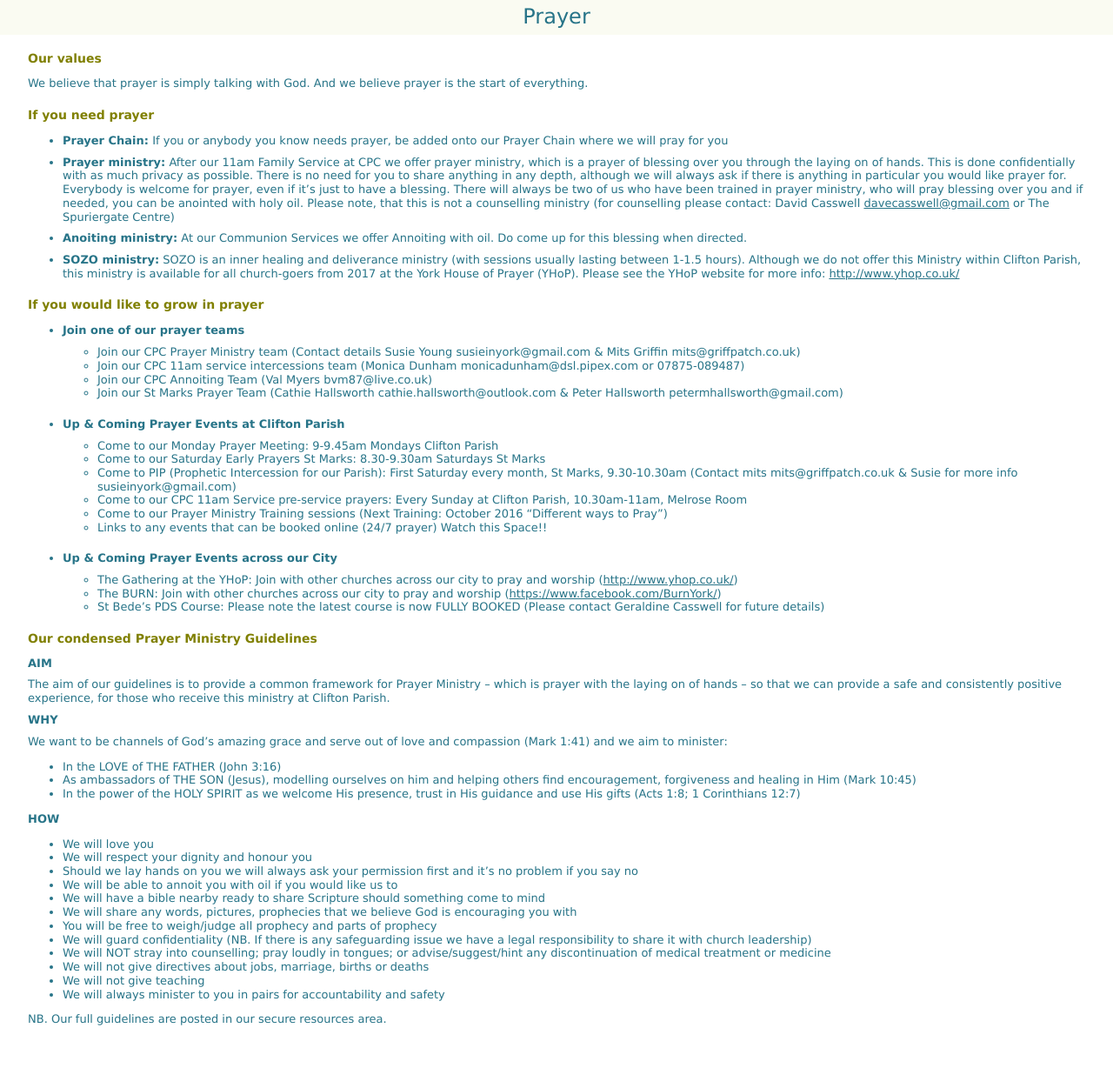
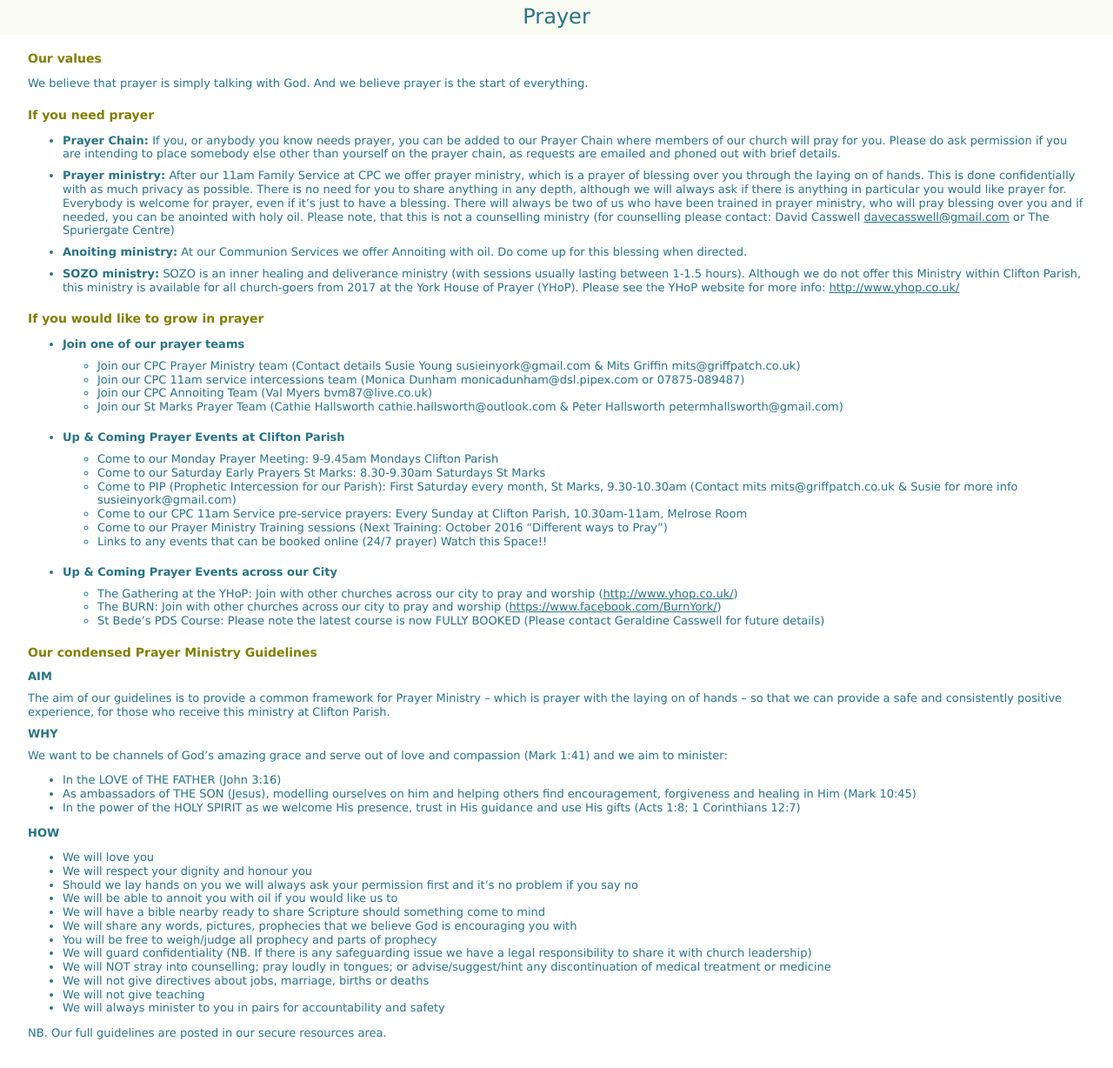
Before and after one commit to griffpatch/CPCYorkPP, a Jekyll site: the page built from pages/prayer.md, in a window 1280 px wide. Shown: the whole page at 87% size. Built offline with Jekyll 4.4.1, drawn with Linux system fonts in a browser that asks for light colours.

Commit message:
Update prayer.md

```diff
--- a/pages/prayer.md
+++ b/pages/prayer.md
@@ -15,7 +15,7 @@
 If you need prayer
 ------------------
 
-+	**Prayer Chain:** If you or anybody you know needs prayer, be added onto our Prayer Chain where we will pray for you
++	**Prayer Chain:** If you, or anybody you know needs prayer, you can be added to our Prayer Chain where members of our church will pray for you. Please do ask permission if you are intending to place somebody else other than yourself on the prayer chain, as requests are emailed and phoned out with brief details.
 
 +	**Prayer ministry:** After our 11am Family Service at CPC we offer prayer ministry, which is a prayer of blessing over you through the laying on of hands. This is done confidentially with as much privacy as possible. There is no need for you to share anything in any depth, although we will always ask if there is anything in particular you would like prayer for. Everybody is welcome for prayer, even if it’s just to have a blessing. There will always be two of us who have been trained in prayer ministry, who will pray blessing over you and if needed, you can be anointed with holy oil. Please note, that this is not a counselling ministry (for counselling please contact: David Casswell <davecasswell@gmail.com> or The Spuriergate Centre)
 
```
